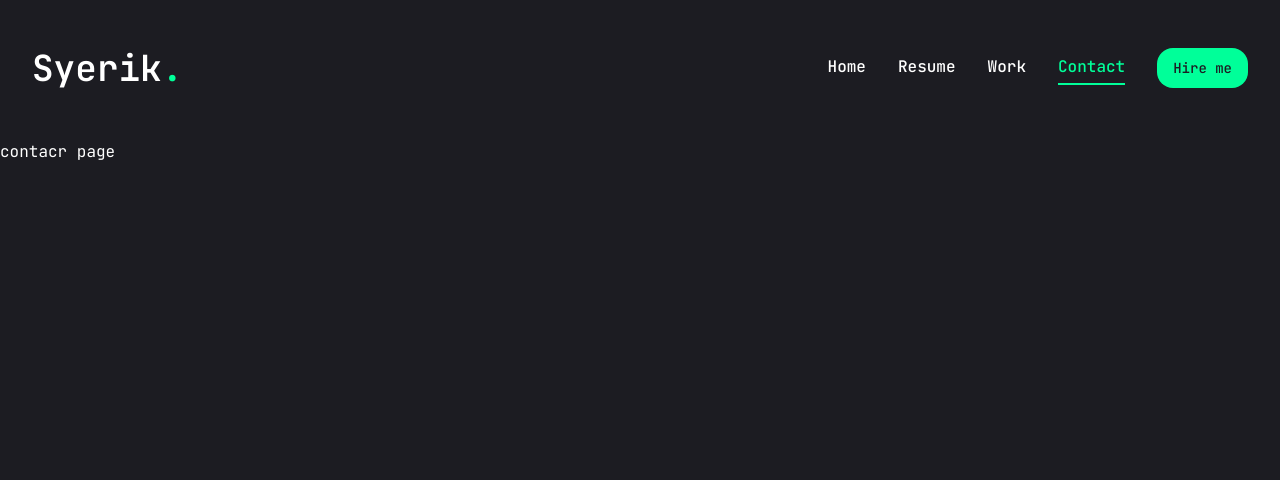
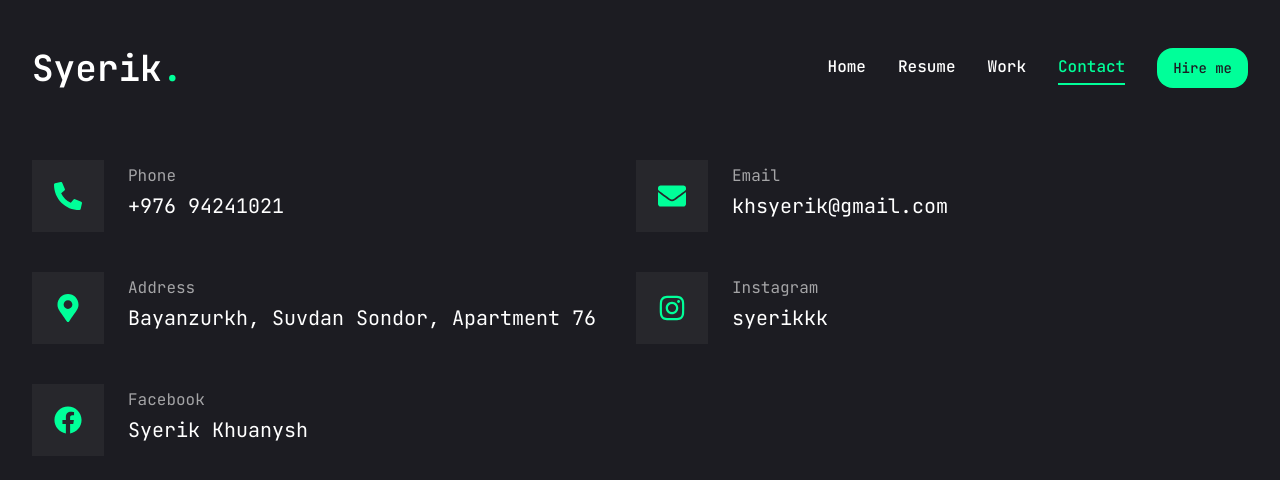
Before and after one commit to syerikkh/portfolio, a Next.js app: page /contact in a window 1280 px wide. Shown: the top 480 px of the page. Built offline with nearby package versions, Linux system fonts and the light colour scheme.

Commit message:
finish overall

```diff
--- a/app/contact/page.jsx
+++ b/app/contact/page.jsx
@@ -1,7 +1,82 @@
+"use client";
+
 import React from "react";
+import {
+  FaPhoneAlt,
+  FaEnvelope,
+  FaMapMarkerAlt,
+  FaInstagram,
+  FaFacebook,
+} from "react-icons/fa";
+import { motion } from "framer-motion";
+import Link from "next/link";
 
+const info = [
+  {
+    icon: <FaPhoneAlt />,
+    title: "Phone",
+    description: "+976 94241021",
+  },
+  {
+    icon: <FaEnvelope />,
+    title: "Email",
+    description: "khsyerik@gmail.com",
+  },
+  {
+    icon: <FaMapMarkerAlt />,
+    title: "Address",
+    description: "Bayanzurkh, Suvdan Sondor, Apartment 76",
+  },
+  {
+    icon: <FaInstagram />,
+    title: "Instagram",
+    description: "syerikkk",
+    link: "https://www.instagram.com/syerikkk/",
+  },
+  {
+    icon: <FaFacebook />,
+    title: "Facebook",
+    description: "Syerik Khuanysh",
+    link: "https://www.facebook.com/syerik.kh/",
+  },
+];
 const ContactPage = () => {
-  return <div>contacr page</div>;
+  return (
+    <motion.section
+      initial={{ opacity: 0 }}
+      animate={{
+        opacity: 1,
+        transition: { delay: 2.4, duration: 0.4, ease: "easeIn" },
+      }}
+      className="py-6"
+    >
+      <div className="container mx-auto">
+        <div className="flex items-center">
+          <ul className="grid grid-cols-2 gap-10">
+            {info.map((item, index) => {
+              return (
+                <li key={index} className="flex gap-6">
+                  <div className="w-[52px] h-[52px] lg:w-[72px] lg:h-[72px] bg-[#27272c] text-accent rounded-md flex items-center justify-center">
+                    {item.link ? (
+                      <Link href={item.link}>
+                        <div className="text-[28px]">{item.icon}</div>
+                      </Link>
+                    ) : (
+                      <div className="text-[28px]">{item.icon}</div>
+                    )}
+                  </div>
+                  <div className="flex-1">
+                    <p className="text-white/60">{item.title}</p>
+                    <h3 className="text-xl">{item.description}</h3>
+                  </div>
+                </li>
+              );
+            })}
+          </ul>
+        </div>
+      </div>
+    </motion.section>
+  );
 };
 
 export default ContactPage;
--- a/app/resume/page.jsx
+++ b/app/resume/page.jsx
@@ -31,6 +31,10 @@ const ResumePage = () => {
       <div className="container mx-auto">
         <Tabs defaultValue="experience" className="flex gap-[60px]">
           <TabsList className="flex flex-col gap-4 w-full max-w-[380px]">
+            <div className="max-w-[380px] flex flex-col gap-3 mb-3">
+              <h1 className="text-5xl text-white">Why hire me?</h1>
+              <p className="text-md text-white/60">Because I am Great :)</p>
+            </div>
             <TabsTrigger value="experience">Experience</TabsTrigger>
             <TabsTrigger value="education">Education</TabsTrigger>
             <TabsTrigger value="skills">Skills</TabsTrigger>
--- a/app/resume/resumeSections.jsx
+++ b/app/resume/resumeSections.jsx
@@ -18,8 +18,7 @@ import {
 
 const about = {
   title: "About me",
-  description:
-    "I'm Syerik, nice to meet you! HAhahahahhd ashd ashd ahsd has hdash dahs has h",
+  description: "I'm Syerik",
   info: [
     { fieldName: "Name", fieldValue: "Syerik Khuanysh" },
     { fieldName: "Phone", fieldValue: "+97694241021" },
--- a/app/work/page.jsx
+++ b/app/work/page.jsx
@@ -1,7 +1,7 @@
 "use client";
 
 import React, { useState } from "react";
-import { motion } from "framer-motion";
+import { delay, motion } from "framer-motion";
 import { Swiper, SwiperSlide } from "swiper/react";
 import "swiper/css";
 import { BsArrowUpRight, BsGithub } from "react-icons/bs";
@@ -13,6 +13,7 @@ import {
 } from "../../components/ui/tooltip";
 import Link from "next/link";
 import Image from "next/image";
+import WorkSliderButtons from "../../components/WorkSliderButtons";
 
 const projects = [
   {
@@ -56,7 +57,10 @@ const WorkPage = () => {
   return (
     <motion.section
       initial={{ opacity: 0 }}
-      animate={{ opacity: 1 }}
+      animate={{
+        opacity: 1,
+        transition: { delay: 2.4, duration: 0.4, ease: "easeIn" },
+      }}
       className="min-h-[80vh] flex flex-col justify-center py-12 xl:px-0"
     >
       <div className="container mx-auto">
@@ -82,7 +86,7 @@ const WorkPage = () => {
               </ul>
               <div className="border border-white/20 "></div>
               <div className="flex items-center gap-4">
-                <Link href={project.github}>
+                <Link href={project.live}>
                   <TooltipProvider>
                     <Tooltip>
                       <TooltipTrigger className="w-[70px] h-[70px] rounded-full bg-white/5 flex justify-center items-center group">
@@ -94,14 +98,14 @@ const WorkPage = () => {
                     </Tooltip>
                   </TooltipProvider>
                 </Link>
-                <Link href={project.live}>
+                <Link href={project.github}>
                   <TooltipProvider>
                     <Tooltip>
                       <TooltipTrigger className="w-[70px] h-[70px] rounded-full bg-white/5 flex justify-center items-center group">
                         <BsGithub className="text-white text-3xl group-hover:text-accent" />
                       </TooltipTrigger>
                       <TooltipContent>
-                        <p>Live project</p>
+                        <p>Github project</p>
                       </TooltipContent>
                     </Tooltip>
                   </TooltipProvider>
@@ -133,6 +137,11 @@ const WorkPage = () => {
                   </SwiperSlide>
                 );
               })}
+              <WorkSliderButtons
+                iconsStyles="w-full"
+                btnStyles="bg-accent hover:bg-accent-hover text-primary text-[22px] w-[44px] h-[44px] flex justify-center items-center transition-all"
+                containerStyles="flex gap-2 absolute right-0 w-full justify-between lg:bottom-0 z-20 lg:w-max lg:justify-none"
+              />
             </Swiper>
           </div>
         </div>
--- a/components/Header.jsx
+++ b/components/Header.jsx
@@ -15,9 +15,11 @@ const Header = () => {
         </Link>
         <div className="md:flex hidden items-center gap-8">
           <Nav />
-          <Button className="bg-accent rounded-2xl hover:bg-accent-hover text-primary">
-            Hire me
-          </Button>
+          <Link href="/contact">
+            <Button className="bg-accent rounded-2xl hover:bg-accent-hover text-primary">
+              Hire me
+            </Button>
+          </Link>
         </div>
         <div className="md:hidden">
           <MobileNav />
--- /dev/null
+++ b/components/WorkSliderButtons.jsx
@@ -0,0 +1,27 @@
+"use client";
+
+import React from "react";
+import { useSwiper } from "swiper/react";
+import { PiCaretLeftBold, PiCaretRightBold } from "react-icons/pi";
+
+const WorkSliderButtons = ({ containerStyles, btnStyles, iconsStyles }) => {
+  const swiper = useSwiper();
+  return (
+    <div className={containerStyles}>
+      <button className={btnStyles}>
+        <PiCaretLeftBold
+          className={iconsStyles}
+          onClick={() => swiper.slidePrev()}
+        />
+      </button>
+      <button className={btnStyles}>
+        <PiCaretRightBold
+          className={iconsStyles}
+          onClick={() => swiper.slideNext()}
+        />
+      </button>
+    </div>
+  );
+};
+
+export default WorkSliderButtons;
```
